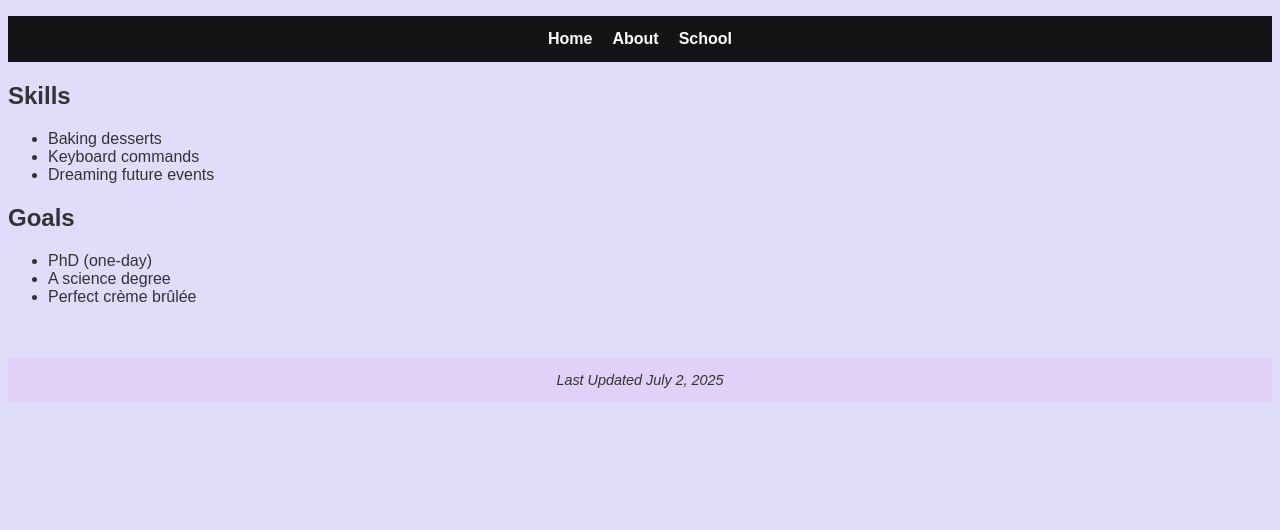
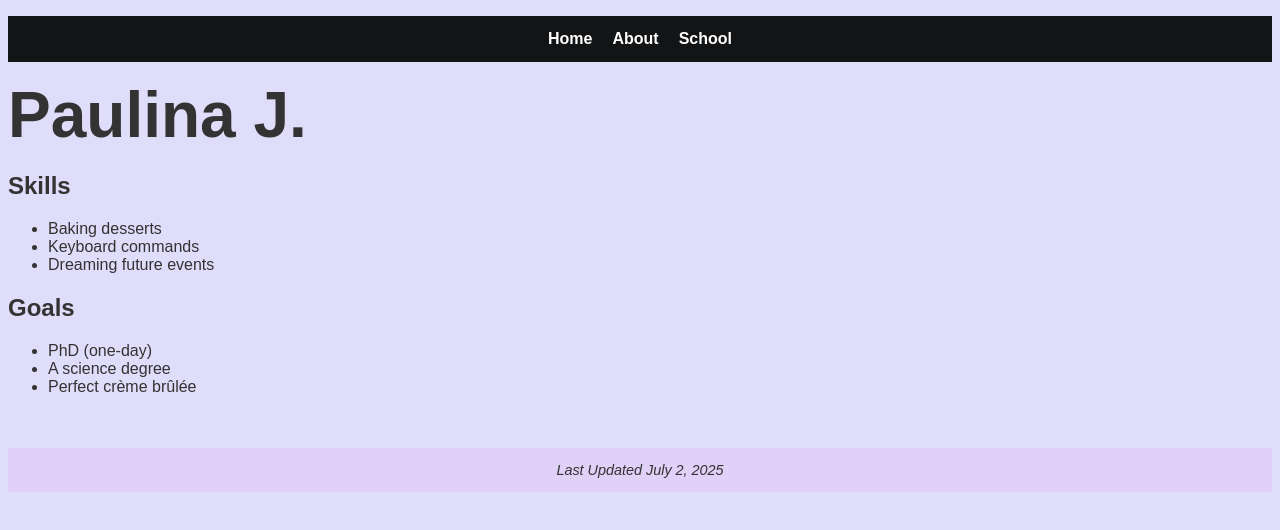
Before and after one commit to evokejoy/evokejoy, a plain HTML site: page about.html in a window 1280 px wide. Drawn offline with Linux system fonts and the light colour scheme.

Commit message:
about.html

```diff
--- a/about.html
+++ b/about.html
@@ -15,7 +15,9 @@
 <li><a href=" ">School</a></li>
 </ul>
 </nav>
-<h2>Skills</h2>
+<h1>Paulina J.</h1>
+
+    <h2>Skills</h2>
 <ul>
 <li>Baking desserts</li>
 <li>Keyboard commands</li>
```
